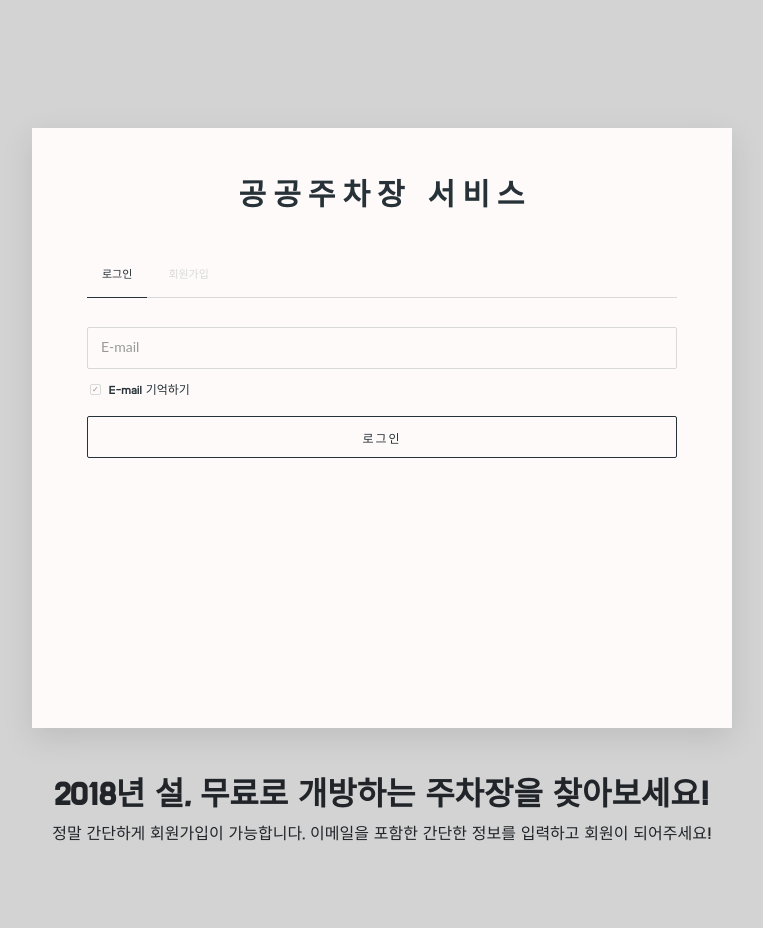
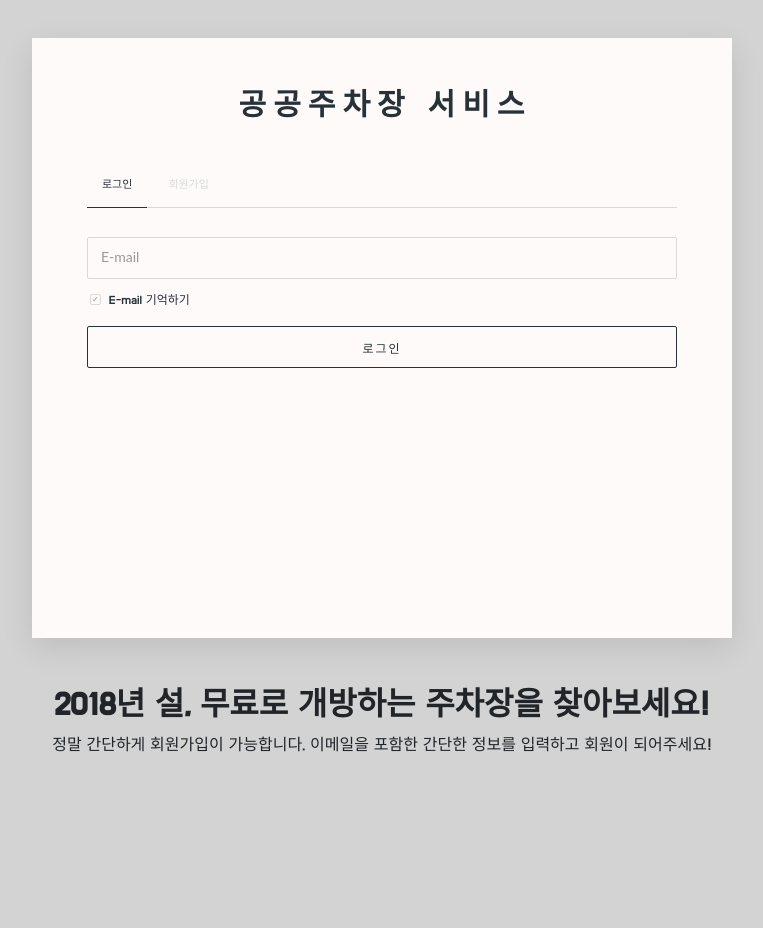
Before and after one commit to rjsdn31536/parking_free, a Flask app: page / in a window 1280 px wide. Shown: the whole page, without its empty margins (258-1021 px from the left). After the commit the page ends 752 px from the top, so only its background shows below. Run offline with Flask 2, Linux system fonts and the light colour scheme; some libraries are stand-ins or nearby versions.

Commit message:
3%로 변경

```diff
--- a/pyproject/static/login/css/login.css
+++ b/pyproject/static/login/css/login.css
@@ -14,7 +14,7 @@
       position: relative;
       width: 700px;
       height: 600px;
-      margin: 10% auto 0;
+      margin: 3% auto 0;
       background-color: snow;
       -moz-box-shadow: rgba(0, 0, 0, 0.1) 0px 10px 30px;
       -webkit-box-shadow: rgba(0, 0, 0, 0.1) 0px 10px 30px;
```
